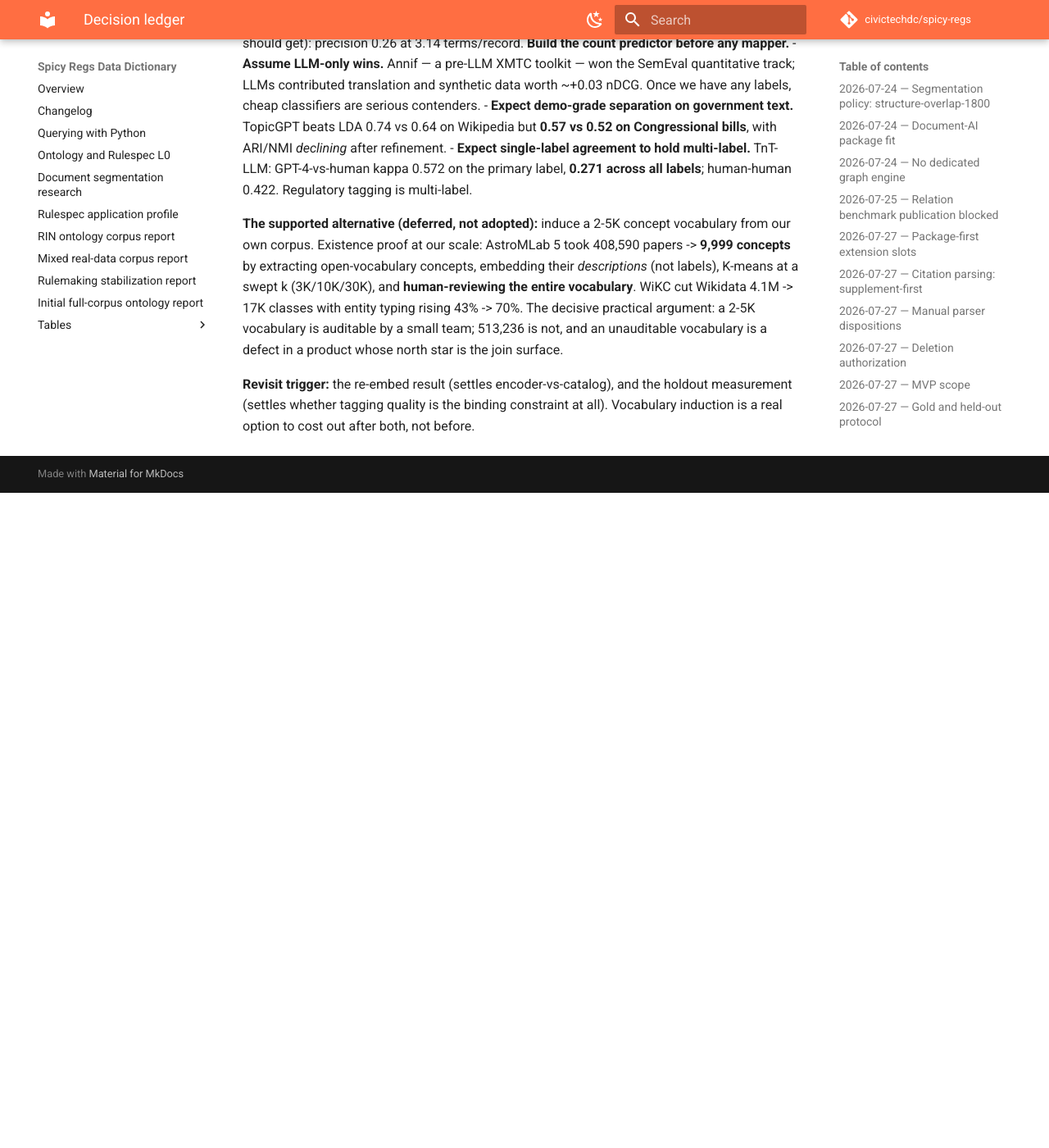
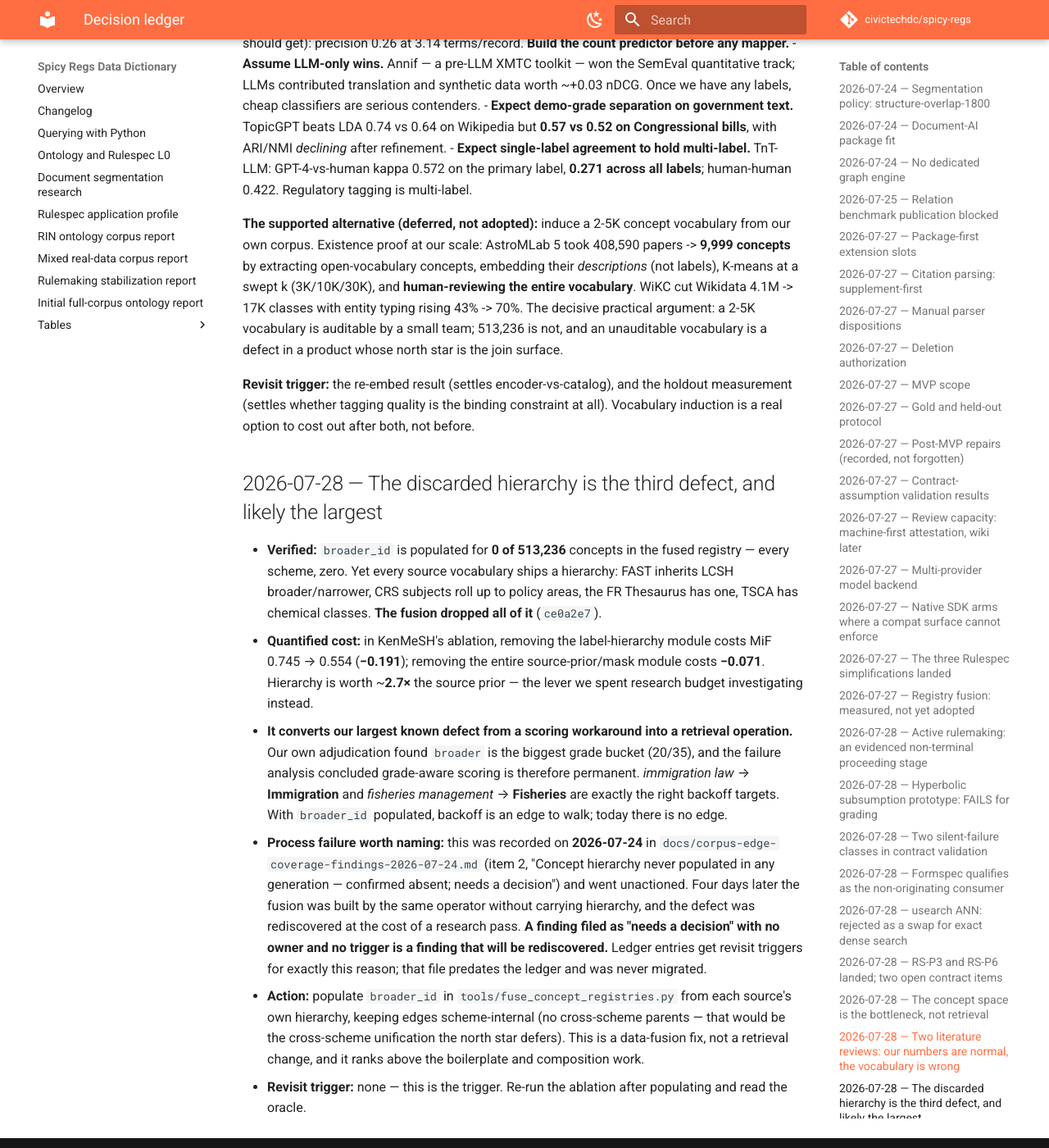
Before and after one commit to civictechdc/spicy-regs, an MkDocs documentation site: the page built from docs/decisions.md, in a window 1280 px wide and 1400 px high, scrolled down 15663 px. Shown: the whole window at 82% size. Built offline with MkDocs 1.6.1 and Material for MkDocs 9.7.7, drawn with Linux system fonts in a browser that asks for light colours; comment, search, counter and statistics services are not loaded; before the commit the page ends 16264 px from its top, so only the background shows below that.

Commit message:
docs: record the discarded concept hierarchy as the third registry defect
broader_id is populated for 0 of 513,236 concepts though every source
vocabulary ships a hierarchy; the fusion dropped it. Published ablation
puts label hierarchy at 2.7x the value of the source prior we spent
research budget on, and it turns our largest grade bucket (broader,
20/35) from a scoring workaround into an edge to walk.

Also names the process failure: this was recorded 2026-07-24 as
"confirmed absent; needs a decision", had no owner or trigger, and was
rediscovered four days later after the same operator built the fusion
without it.

Co-Authored-By: Claude Fable 5 <noreply@anthropic.com>
Claude-Session: https://claude.ai/code/session_01Pe2GbezmVQ5HkYPfoWU6YY

```diff
--- a/docs/decisions.md
+++ b/docs/decisions.md
@@ -679,3 +679,39 @@ is a defect in a product whose north star is the join surface.
 the holdout measurement (settles whether tagging quality is the binding
 constraint at all). Vocabulary induction is a real option to cost out
 after both, not before.
+
+## 2026-07-28 — The discarded hierarchy is the third defect, and likely the largest
+
+- **Verified:** `broader_id` is populated for **0 of 513,236** concepts in
+  the fused registry — every scheme, zero. Yet every source vocabulary
+  ships a hierarchy: FAST inherits LCSH broader/narrower, CRS subjects
+  roll up to policy areas, the FR Thesaurus has one, TSCA has chemical
+  classes. **The fusion dropped all of it** (`ce0a2e7`).
+- **Quantified cost:** in KenMeSH's ablation, removing the
+  label-hierarchy module costs MiF 0.745 → 0.554 (**−0.191**); removing
+  the entire source-prior/mask module costs **−0.071**. Hierarchy is
+  worth ~**2.7×** the source prior — the lever we spent research budget
+  investigating instead.
+- **It converts our largest known defect from a scoring workaround into a
+  retrieval operation.** Our own adjudication found `broader` is the
+  biggest grade bucket (20/35), and the failure analysis concluded
+  grade-aware scoring is therefore permanent. *immigration law* →
+  **Immigration** and *fisheries management* → **Fisheries** are exactly
+  the right backoff targets. With `broader_id` populated, backoff is an
+  edge to walk; today there is no edge.
+- **Process failure worth naming:** this was recorded on **2026-07-24** in
+  `docs/corpus-edge-coverage-findings-2026-07-24.md` (item 2, "Concept
+  hierarchy never populated in any generation — confirmed absent; needs a
+  decision") and went unactioned. Four days later the fusion was built by
+  the same operator without carrying hierarchy, and the defect was
+  rediscovered at the cost of a research pass. **A finding filed as
+  "needs a decision" with no owner and no trigger is a finding that will
+  be rediscovered.** Ledger entries get revisit triggers for exactly this
+  reason; that file predates the ledger and was never migrated.
+- **Action:** populate `broader_id` in `tools/fuse_concept_registries.py`
+  from each source's own hierarchy, keeping edges scheme-internal (no
+  cross-scheme parents — that would be the cross-scheme unification the
+  north star defers). This is a data-fusion fix, not a retrieval change,
+  and it ranks above the boilerplate and composition work.
+- **Revisit trigger:** none — this is the trigger. Re-run the ablation
+  after populating and read the oracle.
```
